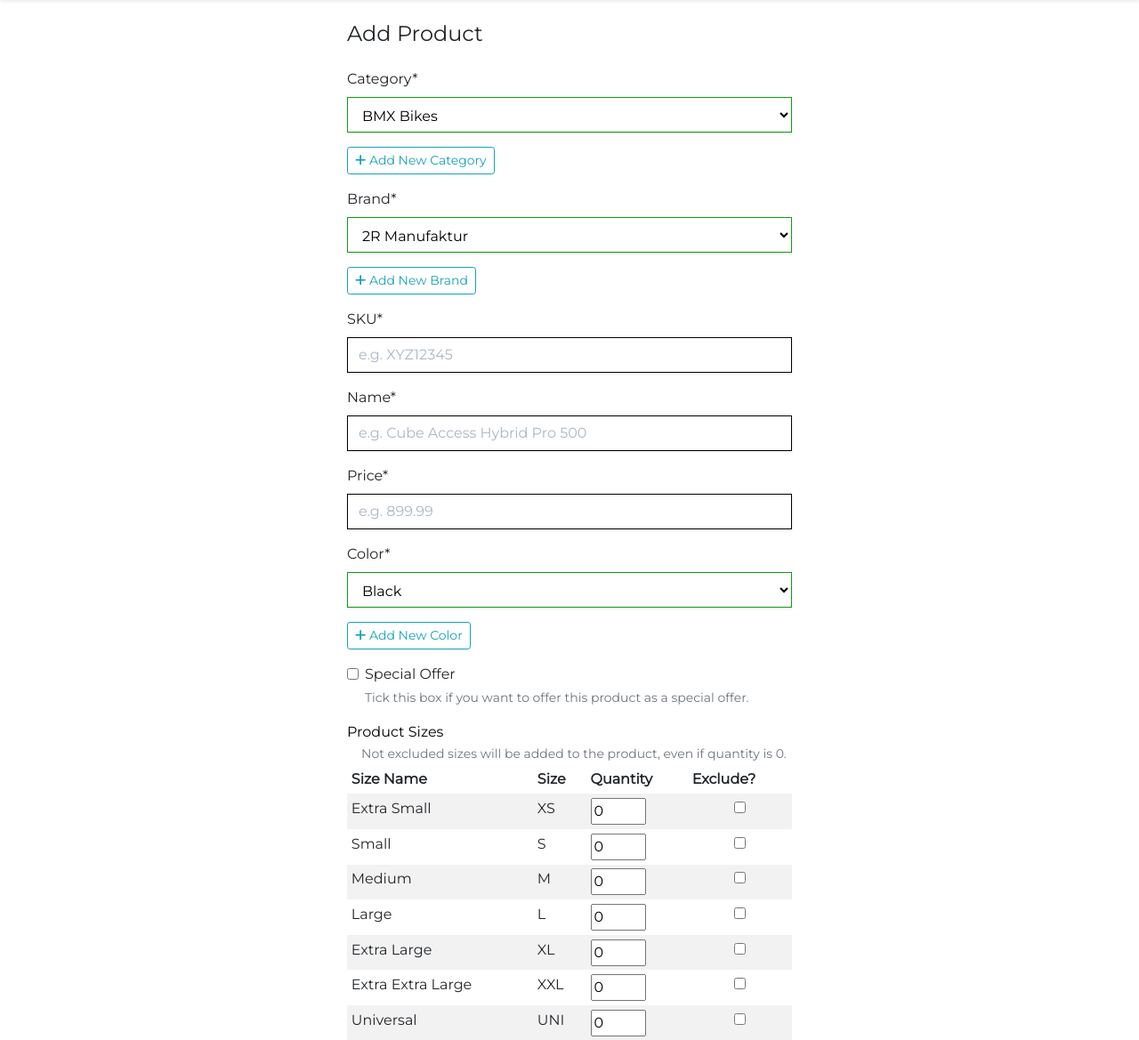
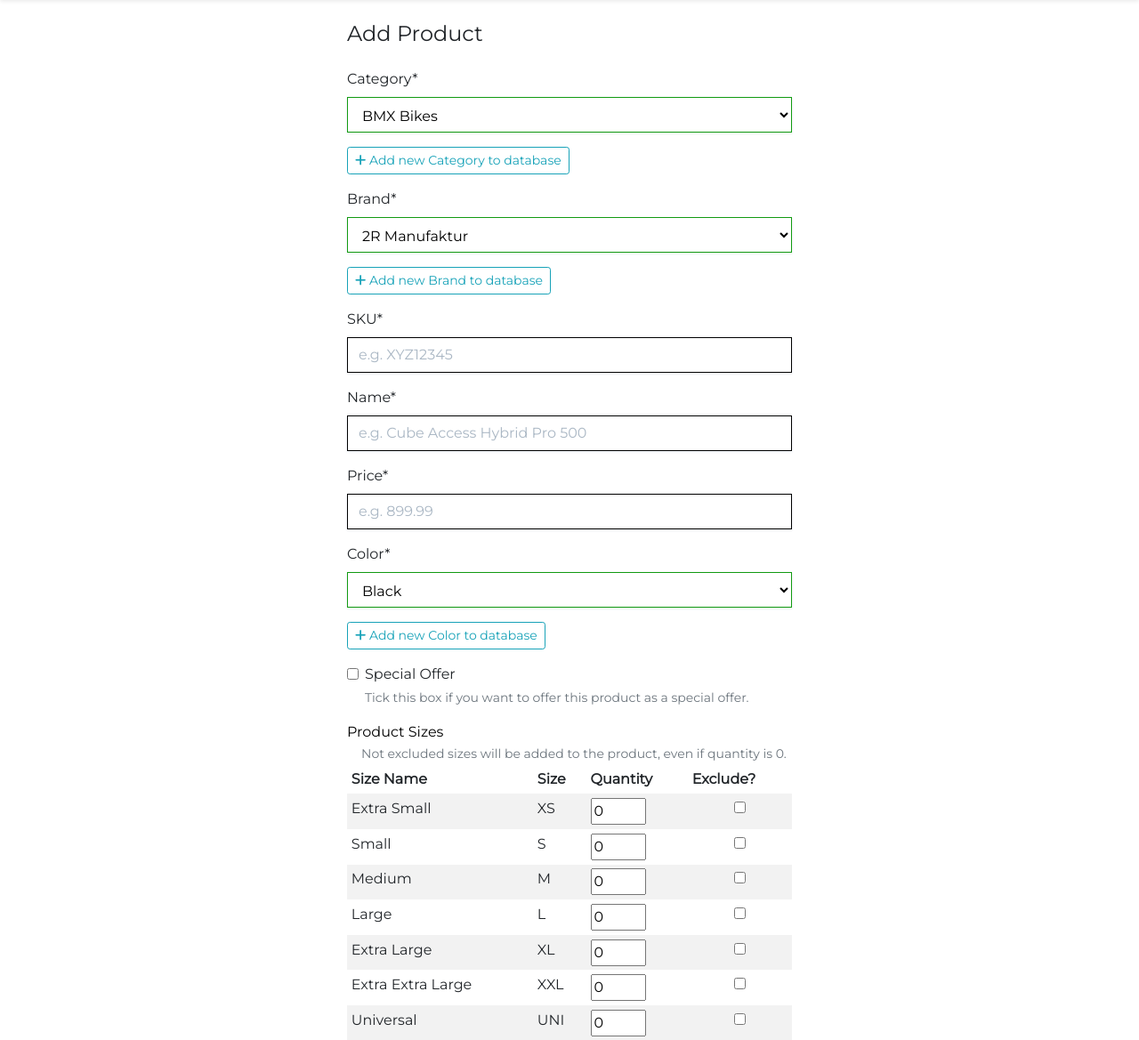
Before and after one commit to FlashDrag/cyclebay, a Django app: page /products/add in a window 1280 px wide. Shown: the part 114-1283 px from the top of the page at 89% size. Run offline with Django 3.2, Linux system fonts and the light colour scheme; the visitor is signed in with stand-in values (Sample User, id 1); data comes from the database, SQL or seed files in the repository; parts of the project's set-up code (start-up, migrations or seed data) failed here and were passed over; some libraries are stand-ins or nearby versions.

Commit message:
Make add category, brand color buttons more informative

```diff
--- a/inventorize/static/inventorize/js/collapse_elements.js
+++ b/inventorize/static/inventorize/js/collapse_elements.js
@@ -9,7 +9,8 @@ $(document).ready(function () {
      * @param {string} elementPrefix - The prefix of the element (category, brand, color)
      * */
     function setUpCollapseHandlers(elementPrefix) {
-        const collapseId = `#collapseNew${elementPrefix.substring(0, 1).toUpperCase() + elementPrefix.substring(1)}`;
+        const capitalizedElementPrefix = elementPrefix.substring(0, 1).toUpperCase() + elementPrefix.substring(1);
+        const collapseId = `#collapseNew${capitalizedElementPrefix}`;
         const newElementInputId = `#id_new_${elementPrefix}_name`;
         const defaultContainerDivId = `#div_id_${elementPrefix}`;
         const defaultSelect = `#div_id_${elementPrefix} select`;
@@ -45,7 +46,7 @@ $(document).ready(function () {
             // smoothly show the select element and set it to required
             $(defaultSelect).show('swing').attr('required', true);
             // revert the toggle button to its original state
-            $(toggleButton).removeClass('btn-outline-warning').addClass('btn-outline-info').html(`<i class="fas fa-plus"></i> Add New ${elementPrefix}`);
+            $(toggleButton).removeClass('btn-outline-warning').addClass('btn-outline-info').html(`<i class="fas fa-plus"></i> Add new ${capitalizedElementPrefix} to database`);
             $(newElementInputId).val('');
         });
     }
--- a/inventorize/templates/inventorize/add_product.html
+++ b/inventorize/templates/inventorize/add_product.html
@@ -21,7 +21,7 @@
           <button class="btn btn-outline-info btn-sm" type="button" data-toggle="collapse" data-target="#collapseNewCategory"
             aria-expanded="false" aria-controls="collapseNewCategory">
             <i class="fas fa-plus"></i>
-            Add New Category
+            Add new Category to database
           </button>
         </p>
         <div class="collapse mb-3" id="collapseNewCategory">
@@ -43,7 +43,7 @@
           <button class="btn btn-outline-info btn-sm" type="button" data-toggle="collapse" data-target="#collapseNewBrand"
             aria-expanded="false" aria-controls="collapseNewBrand">
             <i class="fas fa-plus"></i>
-            Add New Brand
+            Add new Brand to database
           </button>
         </p>
         <div class="collapse mb-3" id="collapseNewBrand">
@@ -69,7 +69,7 @@
           <button class="btn btn-outline-info btn-sm" type="button" data-toggle="collapse" data-target="#collapseNewColor"
             aria-expanded="false" aria-controls="collapseNewColor">
             <i class="fas fa-plus"></i>
-            Add New Color
+            Add new Color to database
           </button>
         </p>
         <div class="collapse mb-3" id="collapseNewColor">
--- a/inventorize/templates/inventorize/edit_product.html
+++ b/inventorize/templates/inventorize/edit_product.html
@@ -21,7 +21,7 @@
           <button class="btn btn-outline-info btn-sm" type="button" data-toggle="collapse" data-target="#collapseNewCategory"
             aria-expanded="false" aria-controls="collapseNewCategory">
             <i class="fas fa-plus"></i>
-            Add New Category
+            Add new Category to database
           </button>
         </p>
         <div class="collapse mb-3" id="collapseNewCategory">
@@ -43,7 +43,7 @@
           <button class="btn btn-outline-info btn-sm" type="button" data-toggle="collapse" data-target="#collapseNewBrand"
             aria-expanded="false" aria-controls="collapseNewBrand">
             <i class="fas fa-plus"></i>
-            Add New Brand
+            Add new Brand to database
           </button>
         </p>
         <div class="collapse mb-3" id="collapseNewBrand">
@@ -69,7 +69,7 @@
           <button class="btn btn-outline-info btn-sm" type="button" data-toggle="collapse" data-target="#collapseNewColor"
             aria-expanded="false" aria-controls="collapseNewColor">
             <i class="fas fa-plus"></i>
-            Add New Color
+            Add new Color to database
           </button>
         </p>
         <div class="collapse mb-3" id="collapseNewColor">
```
